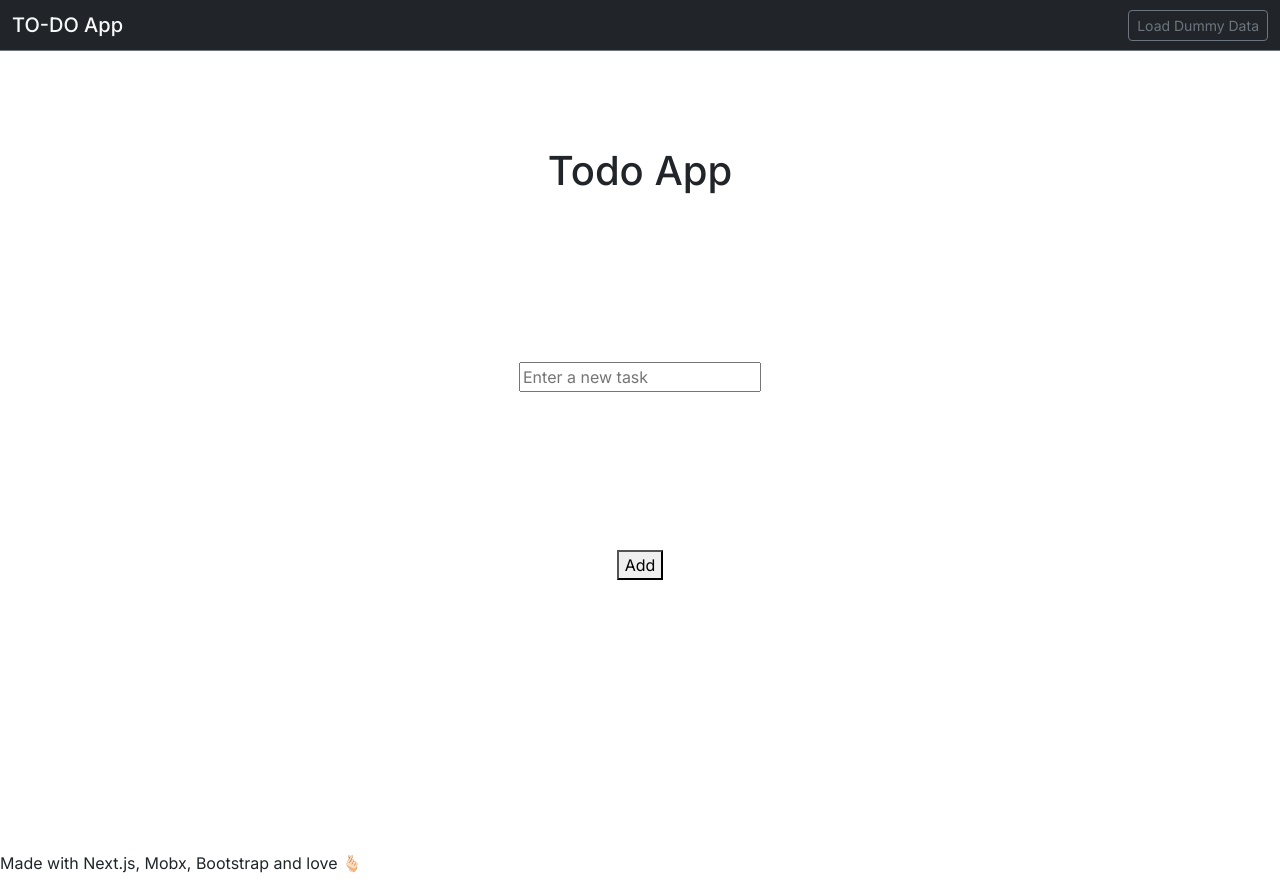
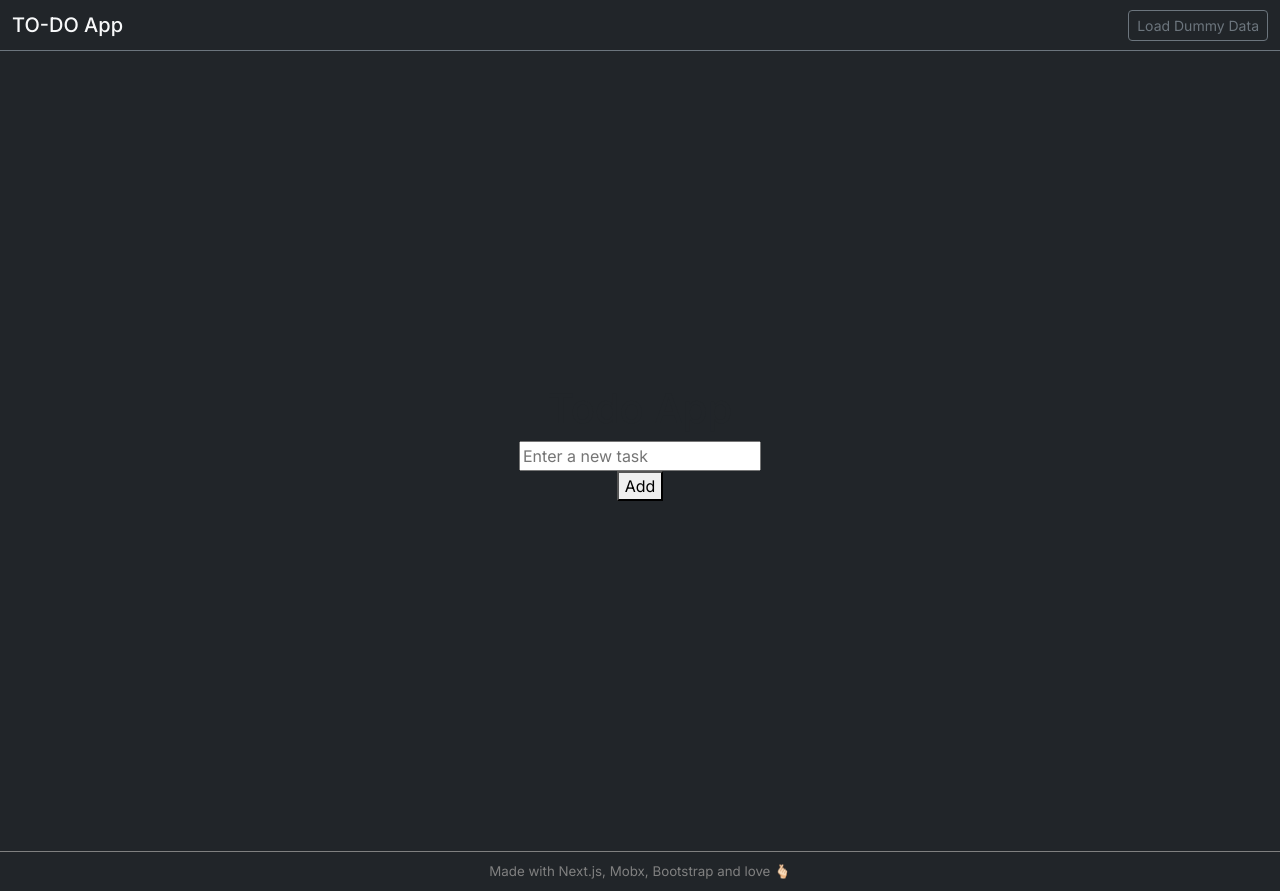
Before and after one commit to GerardoRegalado/todo-app-nextjs, a Next.js app: page / in a window 1280 px wide. Built offline with nearby package versions, Linux system fonts and the light colour scheme.

Commit message:
Feat(): start working on styles

```diff
--- a/src/app/page.module.css
+++ b/src/app/page.module.css
@@ -1,12 +1,27 @@
 .main {
   display: flex;
+  align-items: center;
+  justify-content: center;
   flex-direction: column;
-  justify-content: space-between;
-  align-items: center;
-  padding: 6rem;
   min-height: 100vh;
+  background-color:#212529;
 }
 
 .done {
   text-decoration: line-through;
 }
+
+.footer {
+  height: 5vh;
+  background-color: #212529;
+  border-top: 1px solid grey;
+  display: flex;
+  align-items: center;
+  justify-content: center;
+}
+
+.footerText {
+  color: gray;
+  margin: 1vw;
+  font-size: smaller;
+}
```
